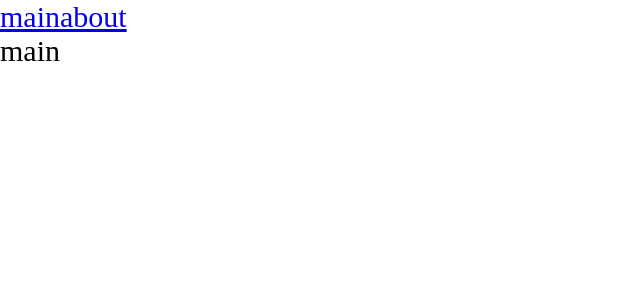
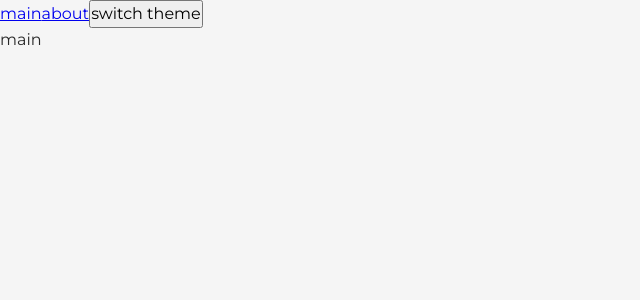
Before and after one commit to Yanarkaev/react-demo-project, a React app: page / in a window 1280 px wide. Shown: the top 300 px of the page, without its empty margins (0-640 px from the left). Built offline with nearby package versions, Linux system fonts and the light colour scheme.

Commit message:
добавил возможность смены темы через context

```diff
--- a/src/components/App.tsx
+++ b/src/components/App.tsx
@@ -1,17 +1,19 @@
-import { Counter } from "./Counter";
-import "../index.scss";
+import "../styles/index.scss";
 import { Route, Routes } from "react-router-dom";
 import { Link } from "react-router-dom";
 import { AboutPageAsync } from "../pages/AboutPage/AboutPage.async";
 import { MainPageAsync } from "../pages/MainPage/MainPage.async";
-import {Suspense} from "react"
-
+import { Suspense } from "react";
+import { useTheme } from "../theme/useTheme";
 
 export const App = () => {
+  const { theme, toggleTheme } = useTheme();
   return (
-    <div className="app">
+    <div className={`app ${theme}`}>
       <Link to={"/"}>main</Link>
       <Link to={"/about"}>about</Link>
+
+      <button onClick={toggleTheme}>switch theme</button>
       <Suspense fallback={<div>Loading...</div>}>
         <Routes>
           <Route path="/about" element={<AboutPageAsync />} />
--- a/src/index.scss
+++ /dev/null
@@ -1,9 +0,0 @@
-*{
-    padding: 0;
-    margin: 0;
-    box-sizing: border-box;
-}
-
-.app{
-    font-size: 30px;
-}
--- a/src/index.tsx
+++ b/src/index.tsx
@@ -1,11 +1,13 @@
 import { render } from "react-dom";
-import { Counter } from "./components/Counter";
 import { App } from "./components/App";
 import { BrowserRouter } from "react-router-dom";
+import ThemeProvider from "./theme/ThemeProvider";
 
 render(
   <BrowserRouter>
-    <App />
+    <ThemeProvider>
+      <App />
+    </ThemeProvider>
   </BrowserRouter>,
 
   document.getElementById("root")
--- /dev/null
+++ b/src/styles/index.scss
@@ -0,0 +1,14 @@
+@import "reset";
+@import "variables/global.scss";
+@import "themes/light.scss";
+@import "themes/dark.scss";
+@import url("https://fonts.googleapis.com/css2?family=Montserrat:wght@200;300;400;500;600;700;800&display=swap");
+
+.app {
+  font: var(--font-m);
+
+  background-color: var(--bg-color);
+  color: var(--primary-color);
+
+  min-height: 100vh;
+}
--- /dev/null
+++ b/src/styles/reset.scss
@@ -0,0 +1,13 @@
+* {
+  margin: 0;
+  padding: 0;
+  box-sizing: border-box;
+}
+
+input,
+button,
+textarea,
+select {
+  margin: 0;
+  font: inherit;
+}
--- /dev/null
+++ b/src/styles/themes/dark.scss
@@ -0,0 +1,6 @@
+.app.dark {
+  --bg-color: rgb(49, 49, 49);
+
+  --primary-color: rgb(255, 255, 255);
+  --secondary-color: rgb(148, 203, 255);
+}
--- /dev/null
+++ b/src/styles/themes/light.scss
@@ -0,0 +1,6 @@
+.app.light {
+  --bg-color: rgb(245, 245, 245);
+
+  --primary-color: rgb(40, 40, 40);
+  --secondary-color: rgb(15, 113, 205);
+}
--- /dev/null
+++ b/src/styles/variables/global.scss
@@ -0,0 +1,12 @@
+:root {
+  --font-family-main: "Montserrat", sans-serif;
+
+  --font-size-m: 16px;
+  --font-line-m: 24px;
+  --font-m: var(--font-size-m) / var(--font-line-m) var(--font-family-main);
+
+  --font-size-l: 24px;
+  --font-line-l: 24px;
+  --font-l: var(--font-size-l) / var(--font-line-l) var(--font-family-main);
+
+}
--- /dev/null
+++ b/src/theme/ThemeContext.ts
@@ -0,0 +1,15 @@
+import { createContext } from "react";
+
+export enum Theme {
+  LIGHT = "light",
+  DARK = "dark",
+}
+
+export interface ThemeContextProps {
+  theme?: Theme;
+  setTheme?: (theme: Theme) => void;
+}
+
+export const ThemeContext = createContext<ThemeContextProps>({});
+
+export const LOCAL_STORAGE_THEME_KEY = "theme";
--- /dev/null
+++ b/src/theme/ThemeProvider.tsx
@@ -0,0 +1,25 @@
+import { FC, useMemo, useState } from "react";
+import { LOCAL_STORAGE_THEME_KEY, Theme, ThemeContext } from "./ThemeContext";
+
+const defaultTheme =
+  (localStorage.getItem(LOCAL_STORAGE_THEME_KEY) as Theme) || Theme.LIGHT;
+
+const ThemeProvider: FC = ({ children }) => {
+  const [theme, setTheme] = useState<Theme>(defaultTheme);
+
+  const defaultProps = useMemo(
+    () => ({
+      theme,
+      setTheme,
+    }),
+    [theme]
+  );
+
+  return (
+    <ThemeContext.Provider value={defaultProps}>
+      {children}
+    </ThemeContext.Provider>
+  );
+};
+
+export default ThemeProvider;
--- /dev/null
+++ b/src/theme/useTheme.tsx
@@ -0,0 +1,19 @@
+import { useContext } from "react";
+import { LOCAL_STORAGE_THEME_KEY, Theme, ThemeContext } from "./ThemeContext";
+
+interface UseThemeResult {
+  toggleTheme: () => void;
+  theme: Theme;
+}
+
+export const useTheme = (): UseThemeResult => {
+  const { theme, setTheme } = useContext(ThemeContext);
+
+  const toggleTheme = () => {
+    const newTheme = theme === Theme.DARK ? Theme.LIGHT : Theme.DARK;
+    setTheme(newTheme);
+    localStorage.setItem(LOCAL_STORAGE_THEME_KEY, newTheme);
+  };
+
+  return { theme, toggleTheme };
+};
```
